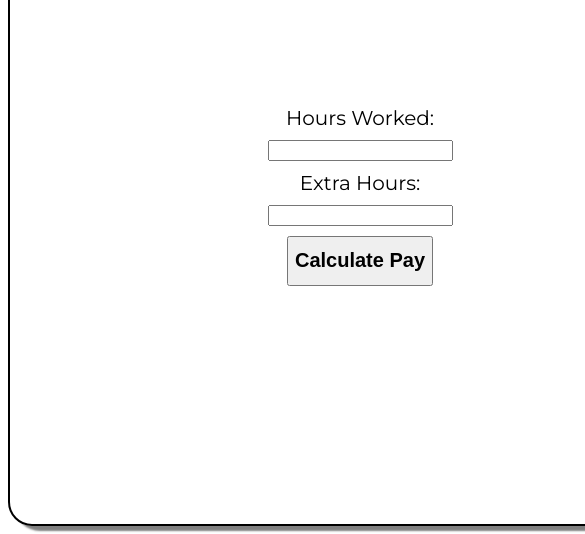
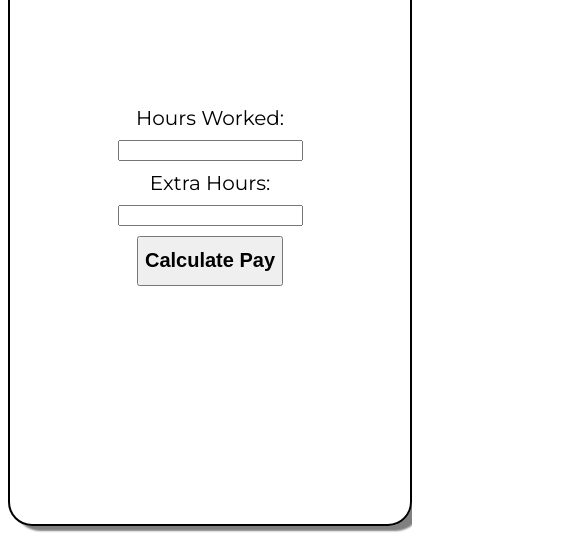
Before and after one commit to PhantomOz/paycalc, a plain HTML site: page index.html in a window 390 px wide. Shown: the part 386-920 px from the top of the page, 585 px wide, since content can reach past the window. Drawn offline with Linux system fonts and the light colour scheme.

Commit message:
PhantomOz SideHustle Fronte-End task

```diff
--- a/style.css
+++ b/style.css
@@ -28,3 +28,8 @@ button{
     font-size: 20px;
     font-weight: 600;
 }
+@media only screen and (max-width: 730px){
+    div{
+        width: 400px
+    }
+}
```
